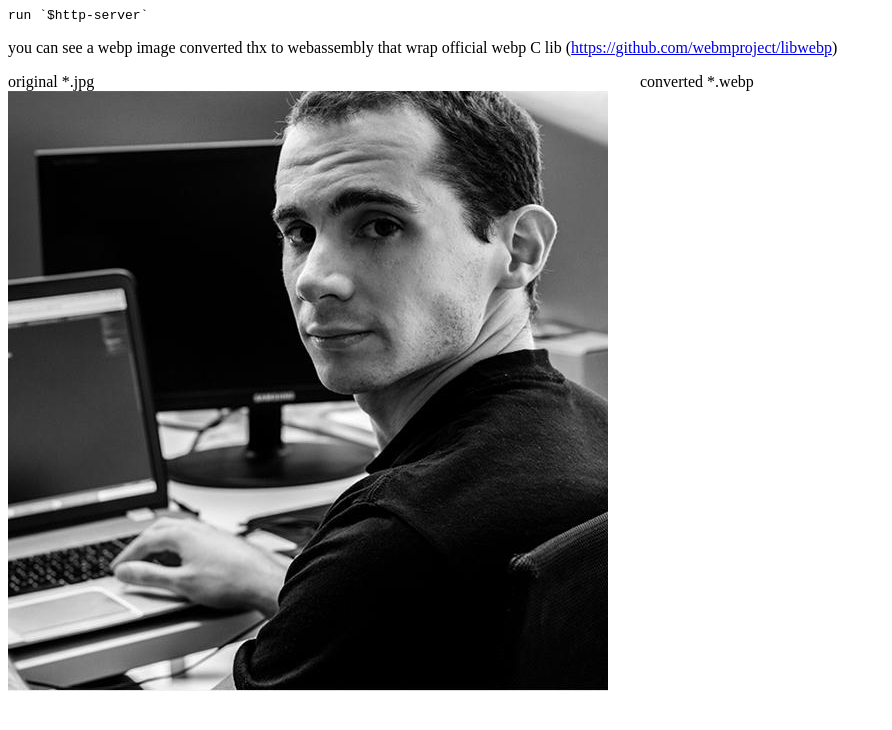
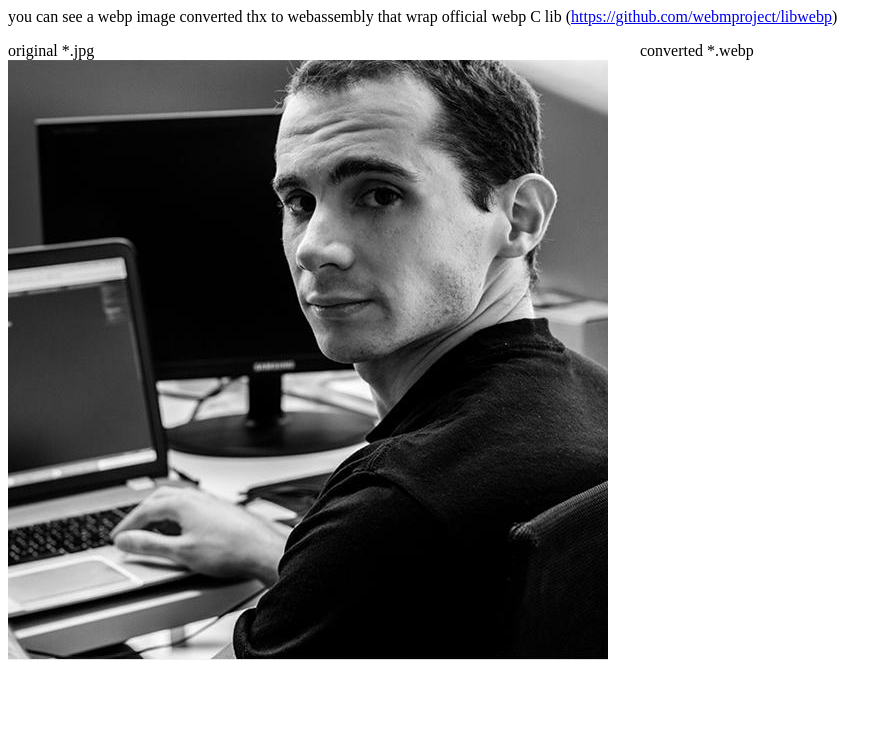
Before and after one commit to flowingis/webassembly-lab, a plain HTML site: page exp3/index.html in a window 1280 px wide. Shown: the whole page, without its empty margins (0-892 px from the left). Drawn offline with Linux system fonts and the light colour scheme; no server answers.

Commit message:
improve docs

```diff
--- a/exp3/index.html
+++ b/exp3/index.html
@@ -52,8 +52,6 @@
         </script>
     </head>
     <body>
-        <code>run `$http-server`</code>
-
         <p>you can see a webp image converted thx to webassembly that wrap official webp C lib (<a href="https://github.com/webmproject/libwebp" target="_black">https://github.com/webmproject/libwebp</a>)</p>
         <div style="width: 50%; float: left;">
             <bold>original *.jpg</bold>
```
Also changed, not shown: README.md (added).
